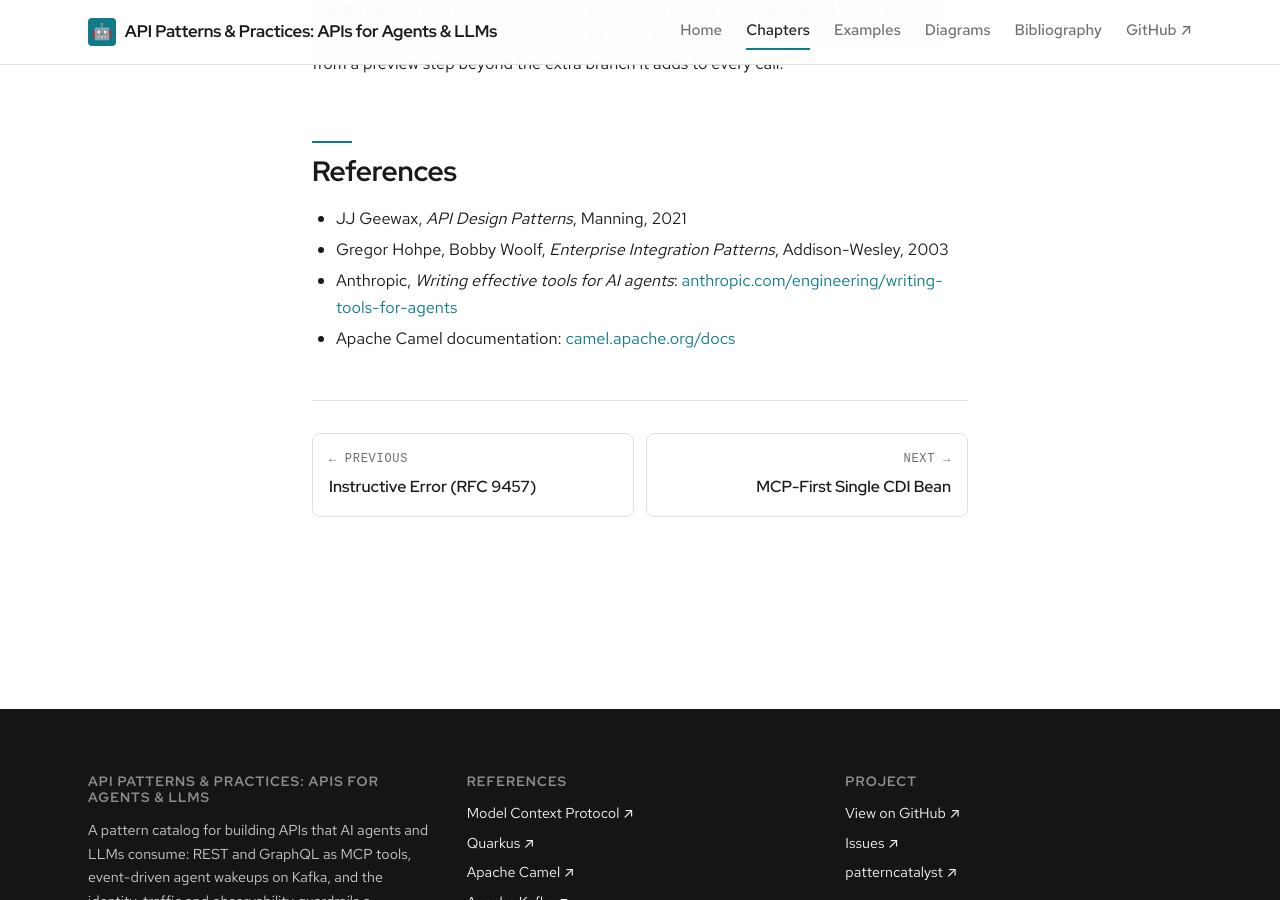
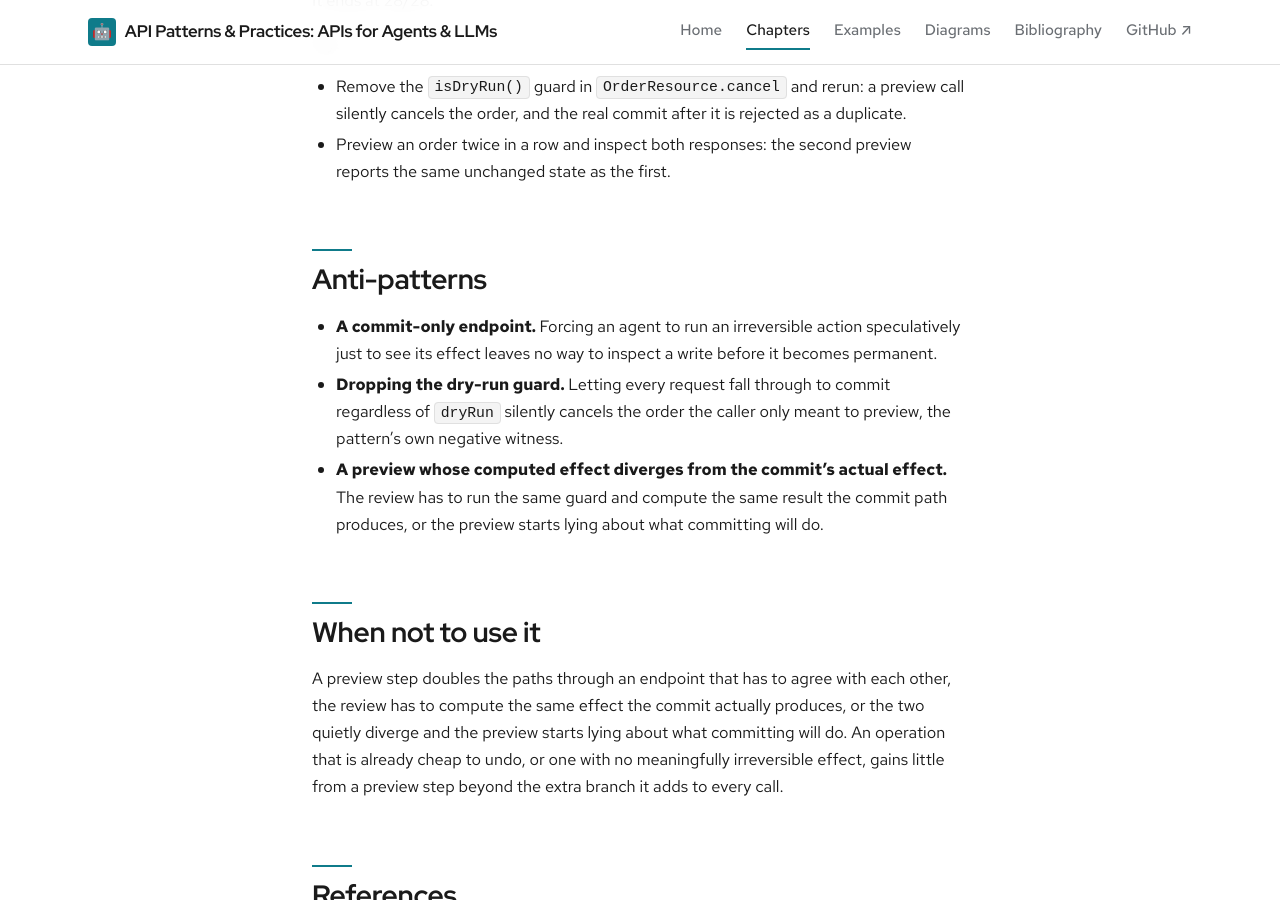
Before and after one commit to patterncatalyst/api-patterns-and-practices-for-agents, a Jekyll site: the page built from _docs/11-propose-preview-commit.md, in a window 1280 px wide and 900 px high, scrolled down 3646 px. Built offline with Jekyll 4.4.1, drawn with Linux system fonts in a browser that asks for light colours; some web fonts are replaced; some of the changed text lies outside the part shown.

Commit message:
docs(§11): learning objectives, why this matters, anti-patterns

```diff
--- a/_docs/11-propose-preview-commit.md
+++ b/_docs/11-propose-preview-commit.md
@@ -5,6 +5,15 @@ part: "Build: synchronous APIs"
 description: "A preview step lets an agent see the effect of a write before committing it, so an irreversible action is never the first thing that happens."
 duration: "25 minutes"
 ---
+
+## Learning objectives
+
+- Put a `dryRun` flag on the same intent endpoint instead of a separate preview path.
+- Return a structured review that writes nothing and emits no event on a preview call.
+- Treat `REJECTED_BY_USER` as a graceful no-op distinct from an error.
+- Recognize a missing dry-run guard, where a preview silently commits, as the negative witness this pattern removes.
+
+## Why this matters
 
 An agent about to cancel an order and refund its payment cannot undo that
 action once it runs. The only safe way to let an agent reach a decision like
@@ -102,6 +111,12 @@ Try:
 - Preview an order twice in a row and inspect both responses: the second
   preview reports the same unchanged state as the first.
 
+## Anti-patterns
+
+- **A commit-only endpoint.** Forcing an agent to run an irreversible action speculatively just to see its effect leaves no way to inspect a write before it becomes permanent.
+- **Dropping the dry-run guard.** Letting every request fall through to commit regardless of `dryRun` silently cancels the order the caller only meant to preview, the pattern's own negative witness.
+- **A preview whose computed effect diverges from the commit's actual effect.** The review has to run the same guard and compute the same result the commit path produces, or the preview starts lying about what committing will do.
+
 ## When not to use it
 
 A preview step doubles the paths through an endpoint that has to agree with
```
